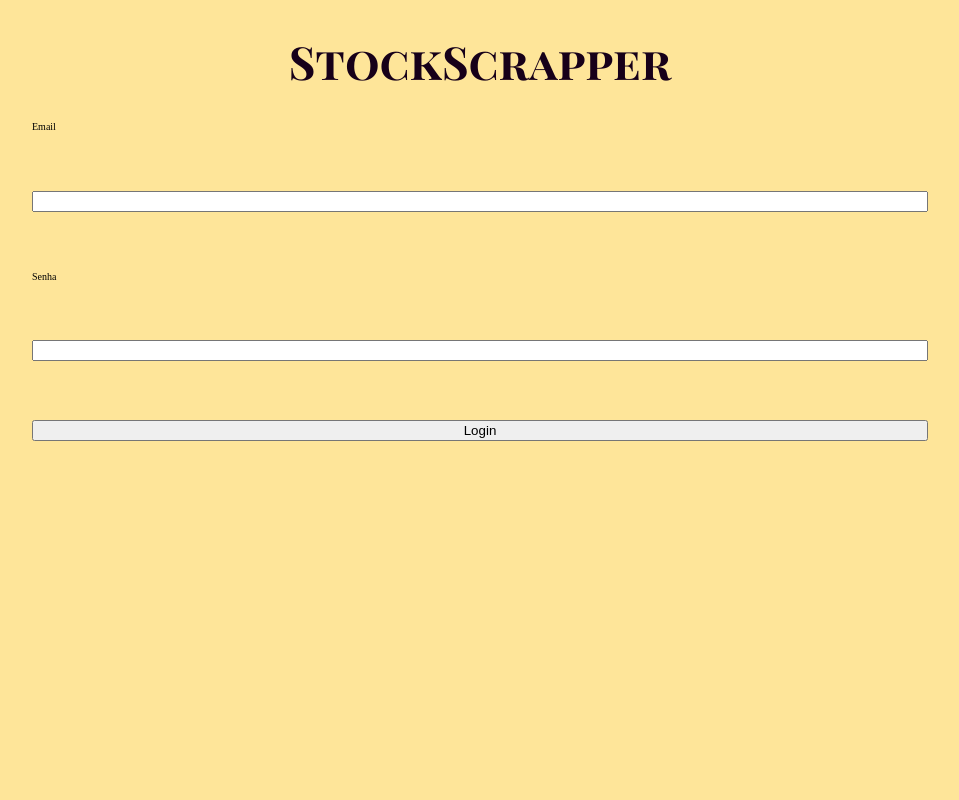
After one commit to ivangrana/Devscrappers-prog-1, a Flask app: page /login in a window 1280 px wide. The commit adds this page. Shown: the whole page, without its empty margins (160-1119 px from the left). Run offline with Flask 2, Linux system fonts and the light colour scheme.

Commit message:
login em andamento

```diff
--- a/app.py
+++ b/app.py
@@ -9,6 +9,14 @@ app = Flask(__name__)
 
 @app.route("/home")
 def home():
+    return render_template("cadastro.html")
+
+@app.route("/login")
+def login():
+    return render_template("login.html")
+
+@app.route("/actions")
+def action():
     return render_template("index.html")
 
 @app.route("/result", methods=['POST','GET'])
@@ -22,7 +30,7 @@ def result():
     #print(mn.raspadorValendo(keyword))
     #reqs = rqs.get(link) #request do link
     #soup = bs(reqs.text, 'html.parser')  #criação do objeto beautifulSoup
-    return render_template("index.html",keyword=keyword)
+    return render_template("receive.html",keyword=keyword)
 
 if __name__ == '__main__':
     app.run(debug= True, port=8000)
--- /dev/null
+++ b/templates/login.html
@@ -0,0 +1,30 @@
+<!DOCTYPE html>
+<html lang="en">
+<head>
+    <meta charset="UTF-8">
+    <meta http-equiv="X-UA-Compatible" content="IE=edge">
+    <meta name="viewport" content="width=device-width, initial-scale=1.0">
+    <link rel="preconnect" href="https://fonts.googleapis.com">
+    <link rel="preconnect" href="https://fonts.gstatic.com" crossorigin>
+    <link href="https://fonts.googleapis.com/css2?family=Playfair+Display+SC:wght@400;700&family=Quicksand:wght@400;600;700&display=swap" rel="stylesheet">
+    <link rel="stylesheet" href="{{url_for('static', filename='style.css')}}">
+    <title>StockScrapper</title>
+</head>
+<body>
+    <header>
+        <h1>StockScrapper</h1>
+        <div></div>
+
+   </header>
+
+<img src="" alt="">
+            <form action="/actions" method="POST" >
+                <label for="emailUser">Email</label>
+                <input id ="emailUser" type="text">
+                <label for="passUser">Senha</label>
+                <input id ="passUser" type="text">
+                <input type="submit" value="Login">
+            </form>
+
+   </main>
+</body>
```
Also changed, not shown: templates/cadastro.html (added, +31 -0 lines), templates/index.html (+0 -33 lines), static/Group 20.svg (added), static/undraw_login_re_4vu2 (1) 1.svg (added), templates/receive.html (added).
